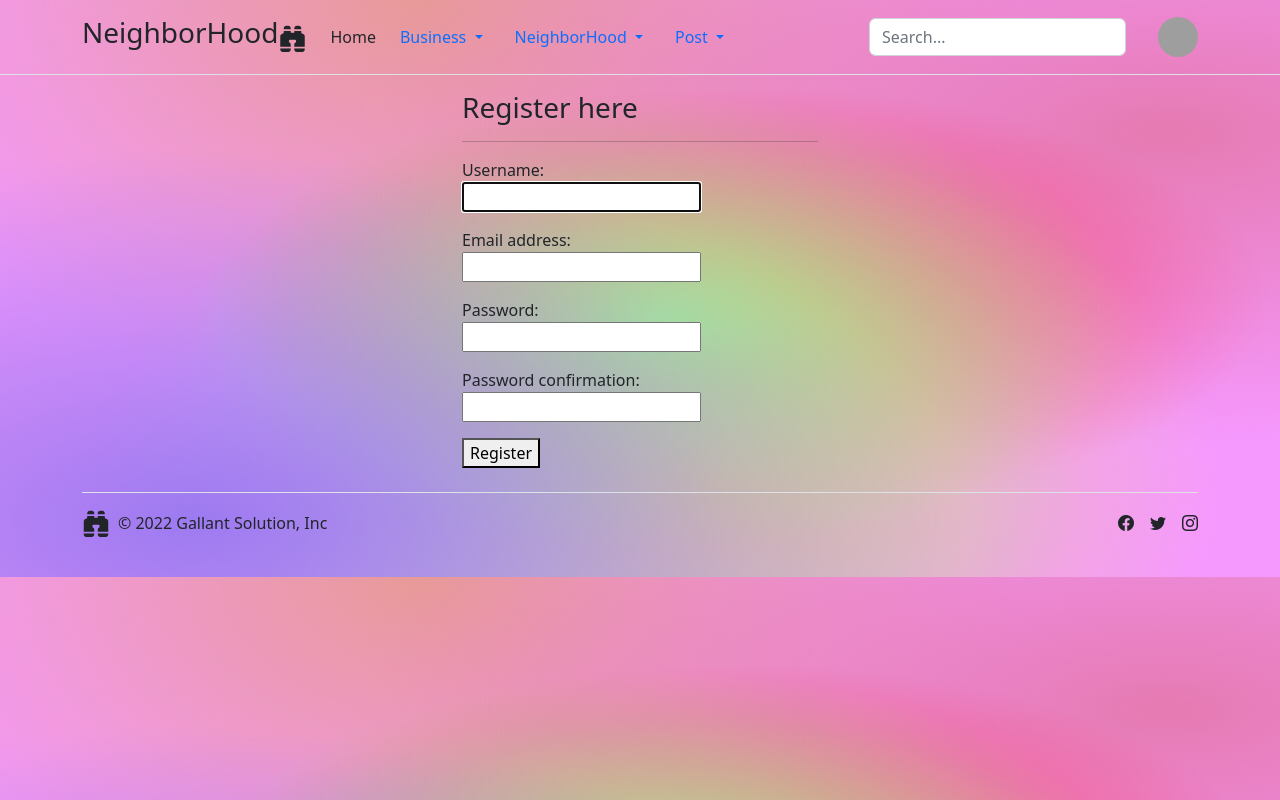
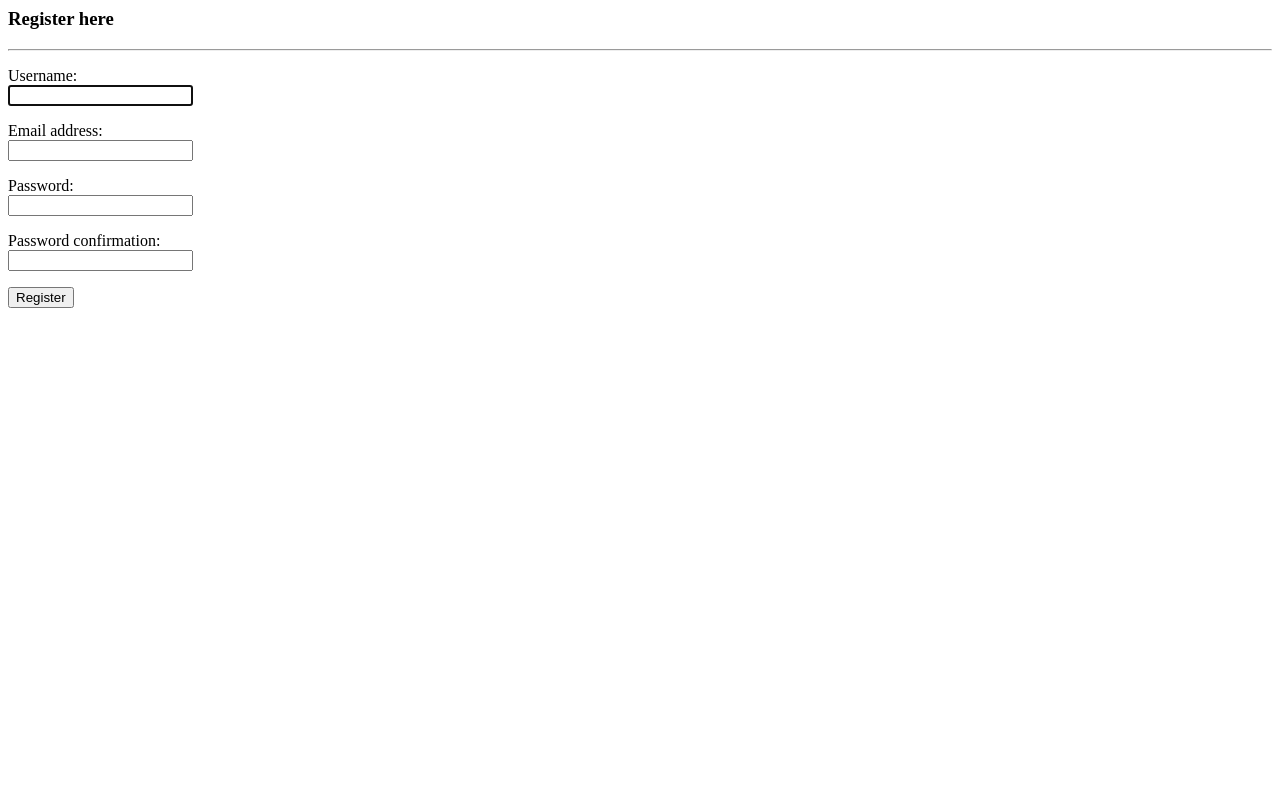
Before and after one commit to AjedidahMwanzia/Projects-tracking, a Django app: page /register/ in a window 1280 px wide. Run offline with Django 4.2, Linux system fonts and the light colour scheme; parts of the project's set-up code (start-up, migrations or seed data) failed here and were passed over; grey boxes are pictures that could not be loaded.

Commit message:
removing unneeded styling and html files

```diff
--- a/Back-end/app/templates/auth/login.html
+++ b/Back-end/app/templates/auth/login.html
@@ -1,4 +1,4 @@
-{% extends 'base.html' %}
+
 
 {% block content%}
 <div class="container">
--- a/Back-end/app/templates/auth/register.html
+++ b/Back-end/app/templates/auth/register.html
@@ -1,4 +1,4 @@
-{% extends 'base.html' %}
+
 {% block content%}
 <div class="container">
     <div class="row">
--- a/Back-end/app/templates/base.html
+++ /dev/null
@@ -1,121 +0,0 @@
-<!DOCTYPE html>
-<html lang="en">
-<head>
-    <meta charset="UTF-8">
-    <meta http-equiv="X-UA-Compatible" content="IE=edge">
-    <meta name="viewport" content="width=device-width, initial-scale=1.0">
-    <title>NeighborHood</title>
-    {% block styles %}
-    <!-- CSS only -->
-    <link rel="stylesheet" href="https://cdn.jsdelivr.net/npm/bootstrap-icons@1.8.3/font/bootstrap-icons.css">
-    <link href="https://cdn.jsdelivr.net/npm/bootstrap@5.2.0-beta1/dist/css/bootstrap.min.css" rel="stylesheet" integrity="sha384-0evHe/X+R7YkIZDRvuzKMRqM+OrBnVFBL6DOitfPri4tjfHxaWutUpFmBp4vmVor" crossorigin="anonymous">
-
-    <style>
-      body{
-        background-color:#f699ff;
-background-image:
-radial-gradient(at 15% 90%, hsla(258,80%,71%,1) 0px, transparent 50%),
-radial-gradient(at 52% 56%, hsla(109,74%,76%,1) 0px, transparent 50%),
-radial-gradient(at 56% 83%, hsla(33,61%,75%,1) 0px, transparent 50%),
-radial-gradient(at 58% 52%, hsla(348,96%,61%,1) 0px, transparent 50%),
-radial-gradient(at 91% 23%, hsla(329,68%,69%,1) 0px, transparent 50%),
-radial-gradient(at 46% 84%, hsla(176,60%,74%,1) 0px, transparent 50%),
-radial-gradient(at 33% 0%, hsla(2,63%,75%,1) 0px, transparent 50%);
-      }
-    </style>
-    {% endblock %}
-</head>
-<body>
-    <header class="p-3 mb-3 border-bottom">
-        <div class="container">
-          <div class="d-flex flex-wrap align-items-center justify-content-center justify-content-lg-start gap-3">
-            <a href="/" class="d-flex align-items-center mb-2 mb-lg-0 text-dark text-decoration-none">
-                <h3>NeighborHood</h3><i class="bi bi-binoculars-fill fs-3"></i>
-            </a>
-
-            <ul class="nav col-12 col-lg-auto me-lg-auto mb-2 justify-content-center mb-md-0">
-              <li><a href="/" class="nav-link px-2 link-dark">Home</a></li>
-              <li class="nav-item dropdown">
-                <a class="nav-link dropdown-toggle" href="#" id="navbarDropdown" role="button" data-bs-toggle="dropdown" aria-expanded="false">
-                  Business
-                </a>
-                <ul class="dropdown-menu" aria-labelledby="navbarDropdown">
-                  <li><a class="dropdown-item" href="#">Business</a></li>
-                  <li><a class="dropdown-item" href="#">Add a business</a></li>
-                </ul>
-              </li>
-              <li class="nav-item dropdown">
-                <a class="nav-link dropdown-toggle" href="#" id="navbarDropdown" role="button" data-bs-toggle="dropdown" aria-expanded="false">
-                  NeighborHood
-                </a>
-                <ul class="dropdown-menu" aria-labelledby="navbarDropdown">
-                  <li><a class="dropdown-item" href="#">Neighborhood</a></li>
-                  <li><a class="dropdown-item" href="#">Add a NeighborHood</a></li>
-                </ul>
-              </li>
-              <li class="nav-item dropdown">
-                <a class="nav-link dropdown-toggle" href="#" id="navbarDropdown" role="button" data-bs-toggle="dropdown" aria-expanded="false">
-                  Post
-                </a>
-                <ul class="dropdown-menu" aria-labelledby="navbarDropdown">
-                  <li><a class="dropdown-item" href="#">Post</a></li>
-                  <li><a class="dropdown-item" href="#">Add a post</a></li>
-                </ul>
-              </li>
-            </ul>
-
-            <form class="col-12 col-lg-auto mb-3 mb-lg-0 me-lg-3" role="search">
-              <input type="search" class="form-control" placeholder="Search..." aria-label="Search">
-            </form>
-
-            <div class="dropdown text-end">
-              {% if user.is_authenticated %}
-              <a href="#" class="d-block link-dark text-decoration-none dropdown-toggle" id="dropdownUser1" data-bs-toggle="dropdown" aria-expanded="false">
-
-                  <img src="# " alt="ppic" class="rounded-circle" width="40" height="40">
-                {% else %}
-                  <img src="https://www.personality-insights.com/wp-content/uploads/2017/12/default-profile-pic-e1513291410505.jpg" alt="ppic" class="rounded-circle" width="40" height="40">
-
-              </a>
-              <ul class="dropdown-menu text-small" aria-labelledby="dropdownUser1" >
-                <li><a class="dropdown-item" href="">Update Profile</a></li>
-                <li><a class="dropdown-item" href="#">Settings</a></li>
-                <li><a href="" class="dropdown-item">{{user.username}}</a></li>
-                <li><hr class="dropdown-divider"></li>
-                {% endif %}
-                {% if user.is_authenticated %}
-                  <li><a href="{% url 'logout' %}"><button type="button" class="btn btn-outline-primary me-2">Logout</button></a></li>
-                {% else %}
-                  <li><a href="{% url 'register' %}"><button type="button" class="btn btn-primary">Sign-up</button></a></li>
-                  <li><a href="{% url 'login' %}"><button type="button" class="btn btn-outline-primary me-2">Login</button></a></li>
-                {% endif %}
-              </ul>
-            </div>
-          </div>
-        </div>
-      </header>
-    {% block content %}
-    {% endblock %}
-    <div class="container">
-        <footer class="d-flex flex-wrap justify-content-between align-items-center py-3 my-4 border-top">
-          <div class="col-md-4 d-flex align-items-center">
-            <a href="/" class="mb-3 me-2 mb-md-0 text-dark text-decoration-none lh-1">
-                <i class="bi bi-binoculars-fill fs-3"></i>
-            </a>
-            <span class="mb-3 mb-md-0 text-dark">© 2022 Gallant Solution, Inc</span>
-          </div>
-
-          <ul class="nav col-md-4 justify-content-end list-unstyled d-flex">
-            <li class="ms-3"><a class="text-dark" href="https://www.facebook.com/gallantsolutions"><i class="bi bi-facebook"></i></a></li>
-            <li class="ms-3"><a class="text-dark" href="https://twitter.com/GallantSoftware"><i class="bi bi-twitter"></i></a></li>
-            <li class="ms-3"><a class="text-dark" href="https://gallantsolutions.co.ke/"><i class="bi bi-instagram"></i></a></li>
-          </ul>
-        </footer>
-      </div>
-
-    {% block scripts %}
-    <!-- JavaScript Bundle with Popper -->
-    <script src="https://cdn.jsdelivr.net/npm/bootstrap@5.2.0-beta1/dist/js/bootstrap.bundle.min.js" integrity="sha384-pprn3073KE6tl6bjs2QrFaJGz5/SUsLqktiwsUTF55Jfv3qYSDhgCecCxMW52nD2" crossorigin="anonymous"></script>
-    {% endblock %}
-</body>
-</html>
--- a/Back-end/app/views.py
+++ b/Back-end/app/views.py
@@ -42,7 +42,7 @@ class ProfileList(APIView):
         return Response(serializers.errors, status=status.HTTP_400_BAD_REQUEST)
 
 class UserList(APIView):
-    permission_classes = (IsAdminOrReadOnly,)
+    # permission_classes = (IsAdminOrReadOnly,)
     def get(self, request, format=None):
         all_user = User.objects.all()
         serializers = UserSerializer(all_user, many=True)
```
